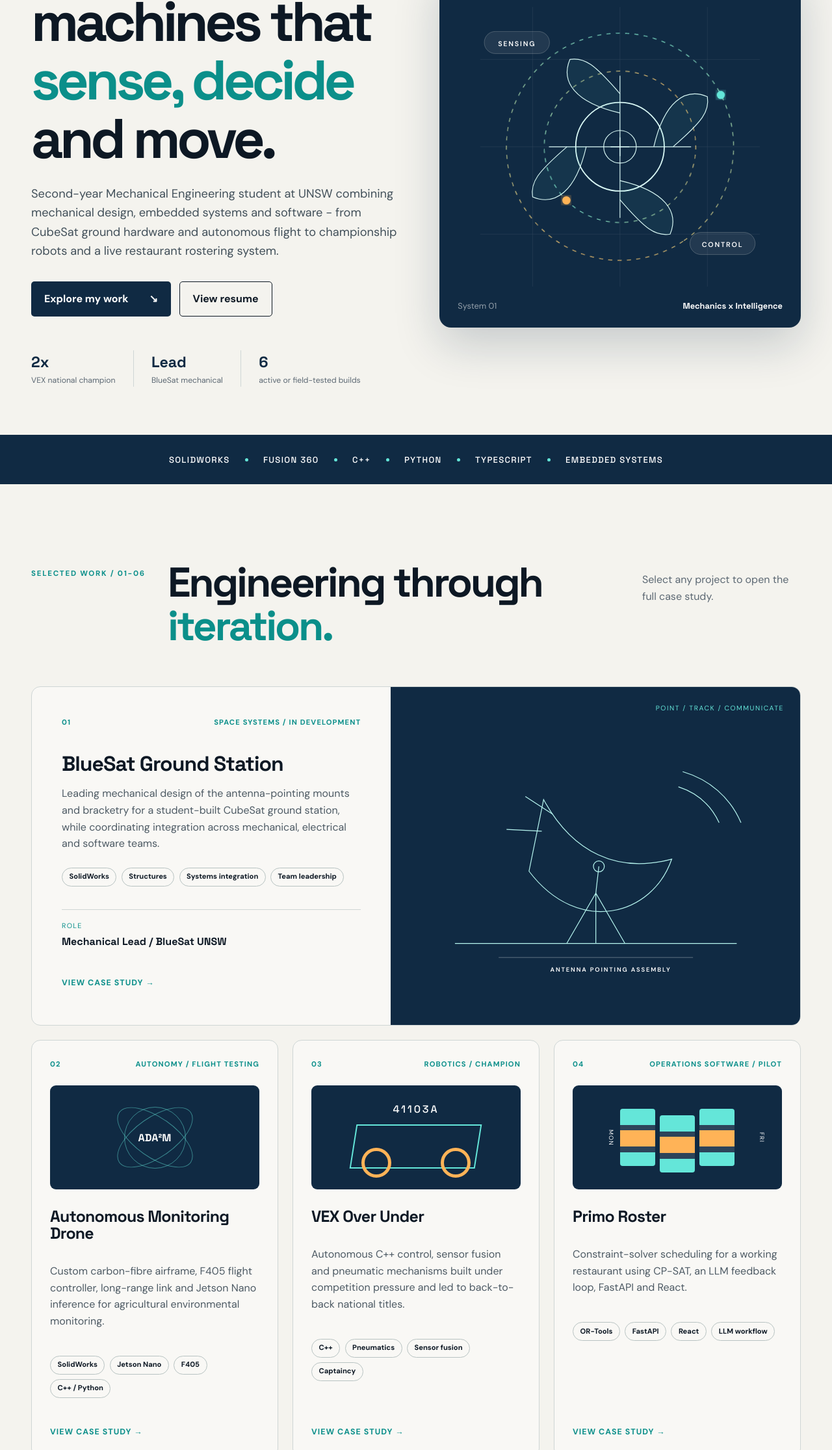
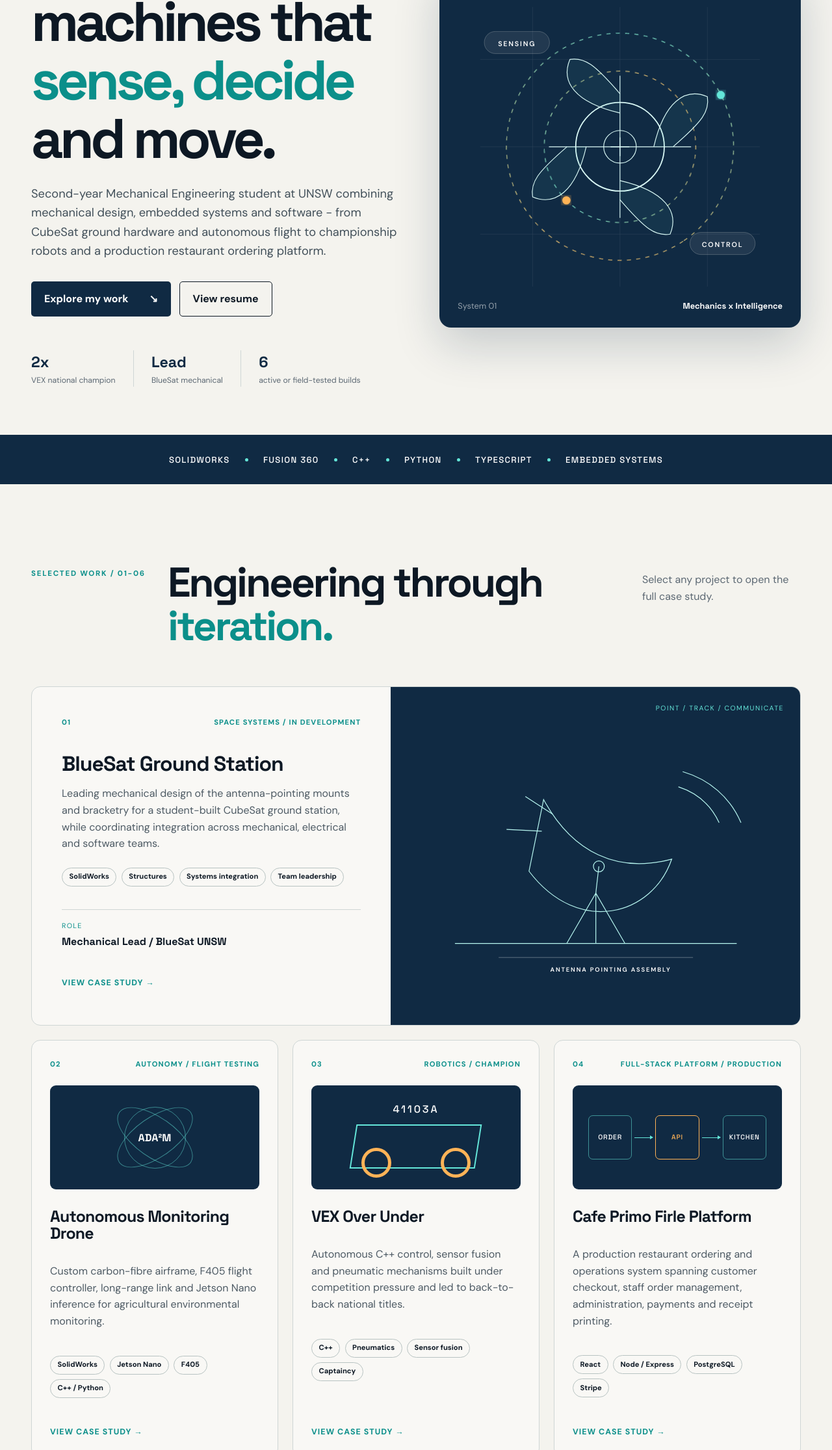
Before and after one commit to HiranyaA123/Engineering_Portfolio, a plain HTML site: page index.html in a window 1280 px wide. Shown: the part 289-2520 px from the top of the page at 65% size. Drawn offline with Linux system fonts and the light colour scheme.

Commit message:
Correct Cafe Primo Firle case study

```diff
--- a/enhancements.css
+++ b/enhancements.css
@@ -2,7 +2,7 @@
 .project-card:hover,.project-card:focus-visible{transform:translateY(-5px);box-shadow:0 20px 50px rgba(16,42,67,.13);border-color:var(--teal);outline:none}
 .case-link{display:inline-block;margin-top:auto;padding-top:1.2rem;color:var(--teal);font-size:.78rem;font-weight:700;text-transform:uppercase;letter-spacing:.08em}
 .project-copy .case-link{margin-top:1.4rem}
-.robot-mini,.roster-graphic,.voxel-graphic{height:160px;background:var(--navy);border-radius:9px;margin-bottom:1.8rem;position:relative;overflow:hidden}
+.robot-mini,.roster-graphic,.platform-graphic,.voxel-graphic{height:160px;background:var(--navy);border-radius:9px;margin-bottom:1.8rem;position:relative;overflow:hidden}
 .robot-mini:before{content:"";position:absolute;left:20%;right:20%;bottom:32px;height:64px;border:2px solid var(--mint);transform:skew(-9deg)}
 .robot-mini i{position:absolute;bottom:18px;width:46px;height:46px;border:5px solid var(--orange);border-radius:50%}
 .robot-mini i:first-child{left:24%}.robot-mini i:nth-child(2){right:24%}
@@ -11,6 +11,11 @@
 .roster-graphic span{color:#fff;font-size:.58rem;writing-mode:vertical-rl;letter-spacing:.12em}
 .roster-graphic i{height:88px;border-radius:4px;background:linear-gradient(to bottom,var(--mint) 0 28%,rgba(255,255,255,.12) 28% 38%,var(--orange) 38% 66%,rgba(255,255,255,.12) 66% 76%,var(--mint) 76%)}
 .roster-graphic i:nth-of-type(2){transform:translateY(10px)}
+.platform-graphic{display:grid;grid-template-columns:1fr 28px 1fr 28px 1fr;align-items:center;padding:24px;gap:4px}
+.platform-graphic span{display:grid;place-items:center;height:68px;border:1px solid rgba(100,230,217,.55);border-radius:7px;color:#fff;font-family:var(--display);font-size:.65rem;letter-spacing:.08em}
+.platform-graphic span:nth-of-type(2){border-color:var(--orange);color:var(--orange)}
+.platform-graphic i{height:1px;background:var(--mint);position:relative}
+.platform-graphic i:after{content:"";position:absolute;right:-1px;top:-3px;border-left:5px solid var(--mint);border-top:3px solid transparent;border-bottom:3px solid transparent}
 .voxel-graphic{display:grid;grid-template-columns:repeat(3,38px);grid-auto-rows:38px;gap:5px;place-content:center;transform-style:preserve-3d}
 .voxel-graphic i{background:var(--mint);box-shadow:5px 5px 0 rgba(255,179,87,.45)}
 .voxel-graphic i:nth-child(2),.voxel-graphic i:nth-child(5){background:var(--orange)}
--- a/index.html
+++ b/index.html
@@ -26,7 +26,7 @@
       <div class="hero-copy reveal">
         <p class="eyebrow"><span></span> Mechanical engineering / robotics / autonomy</p>
         <h1>I build machines that <em>sense, decide</em> and move.</h1>
-        <p class="hero-lede">Second-year Mechanical Engineering student at UNSW combining mechanical design, embedded systems and software - from CubeSat ground hardware and autonomous flight to championship robots and a live restaurant rostering system.</p>
+        <p class="hero-lede">Second-year Mechanical Engineering student at UNSW combining mechanical design, embedded systems and software - from CubeSat ground hardware and autonomous flight to championship robots and a production restaurant ordering platform.</p>
         <div class="hero-actions">
           <a class="button primary" href="#projects">Explore my work <span aria-hidden="true">&searr;</span></a>
           <a class="button secondary" href="Hiranya_Agarwal_Resume.pdf">View resume</a>
@@ -72,7 +72,7 @@
       <div class="project-grid">
         <a class="project-card reveal" href="projects/adam-drone.html" aria-label="View ADA2M autonomous drone case study"><div class="project-meta"><span>02</span><span>Autonomy / flight testing</span></div><div class="mini-orbit" aria-hidden="true"><span></span><span></span><span></span><b>ADA&sup2;M</b></div><h3>Autonomous Monitoring Drone</h3><p>Custom carbon-fibre airframe, F405 flight controller, long-range link and Jetson Nano inference for agricultural environmental monitoring.</p><ul class="tags"><li>SolidWorks</li><li>Jetson Nano</li><li>F405</li><li>C++ / Python</li></ul><span class="case-link">View case study &rarr;</span></a>
         <a class="project-card reveal" href="projects/vex-over-under.html" aria-label="View VEX Over Under robot case study"><div class="project-meta"><span>03</span><span>Robotics / champion</span></div><div class="robot-mini" aria-hidden="true"><i></i><i></i><span>41103A</span></div><h3>VEX Over Under</h3><p>Autonomous C++ control, sensor fusion and pneumatic mechanisms built under competition pressure and led to back-to-back national titles.</p><ul class="tags"><li>C++</li><li>Pneumatics</li><li>Sensor fusion</li><li>Captaincy</li></ul><span class="case-link">View case study &rarr;</span></a>
-        <a class="project-card reveal" href="projects/primo-roster.html" aria-label="View Primo Roster case study"><div class="project-meta"><span>04</span><span>Operations software / pilot</span></div><div class="roster-graphic" aria-hidden="true"><span>MON</span><i></i><i></i><i></i><span>FRI</span></div><h3>Primo Roster</h3><p>Constraint-solver scheduling for a working restaurant using CP-SAT, an LLM feedback loop, FastAPI and React.</p><ul class="tags"><li>OR-Tools</li><li>FastAPI</li><li>React</li><li>LLM workflow</li></ul><span class="case-link">View case study &rarr;</span></a>
+        <a class="project-card reveal" href="projects/primo-firle.html" aria-label="View Cafe Primo Firle platform case study"><div class="project-meta"><span>04</span><span>Full-stack platform / production</span></div><div class="platform-graphic" aria-hidden="true"><span>ORDER</span><i></i><span>API</span><i></i><span>KITCHEN</span></div><h3>Cafe Primo Firle Platform</h3><p>A production restaurant ordering and operations system spanning customer checkout, staff order management, administration, payments and receipt printing.</p><ul class="tags"><li>React</li><li>Node / Express</li><li>PostgreSQL</li><li>Stripe</li></ul><span class="case-link">View case study &rarr;</span></a>
         <a class="project-card reveal" href="projects/sculpt-showdown.html" aria-label="View Sculpt Showdown case study"><div class="project-meta"><span>05</span><span>Interactive software / playtest</span></div><div class="voxel-graphic" aria-hidden="true"><i></i><i></i><i></i><i></i><i></i><i></i></div><h3>Sculpt Showdown</h3><p>A real-time multiplayer voxel-sculpting game built in TypeScript and Three.js and deployed on Cloudflare Pages.</p><ul class="tags"><li>TypeScript</li><li>Three.js</li><li>Vite</li><li>Cloudflare</li></ul><span class="case-link">View case study &rarr;</span></a>
         <a class="project-card reveal" href="projects/trading-platform.html" aria-label="View day-trading platform case study"><div class="project-meta"><span>06</span><span>Financial software / backtest</span></div><div class="chart" aria-hidden="true"><i></i><i></i><i></i><i></i><i></i></div><h3>Day-Trading Platform</h3><p>Modular Python trading architecture on IBKR with backtesting, execution and hard risk limits before live deployment.</p><ul class="tags"><li>Python</li><li>IBKR API</li><li>Backtesting</li><li>Risk controls</li></ul><span class="case-link">View case study &rarr;</span></a>
       </div>
```
Also changed, not shown: projects/primo-firle.html (added, +6 -0 lines), projects/primo-roster.html (deleted, +0 -5 lines), projects/sculpt-showdown.html (+1 -1 lines), projects/vex-over-under.html (+1 -1 lines).
